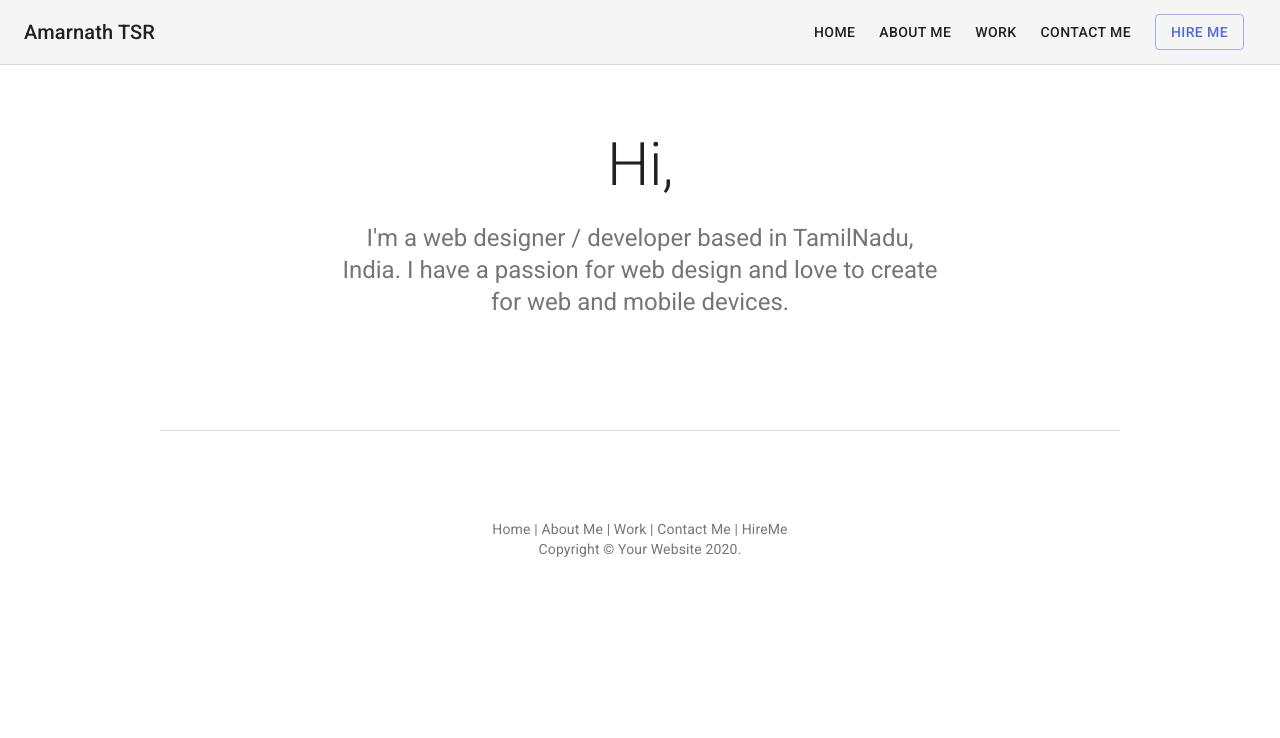
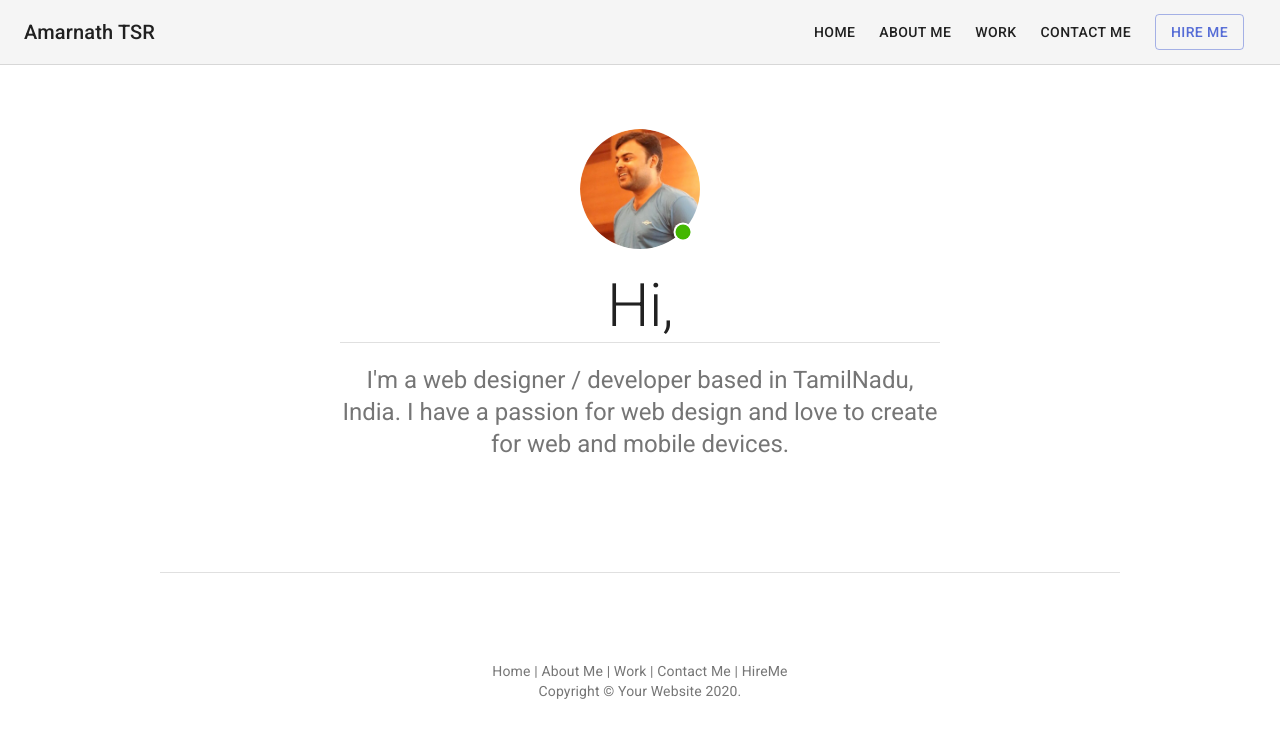
Before and after one commit to helloamarnath/amarnathnextjs, a Next.js app: page / in a window 1280 px wide. Shown: the top 738 px of the page. Built offline with nearby package versions, Linux system fonts and the light colour scheme.

Commit message:
menu added

```diff
--- a/pages/index.js
+++ b/pages/index.js
@@ -11,10 +11,55 @@
 import Toolbar from '@material-ui/core/Toolbar';
 import Typography from '@material-ui/core/Typography';
 import Link from '@material-ui/core/Link';
-import { makeStyles } from '@material-ui/core/styles';
+import { makeStyles, withStyles } from '@material-ui/core/styles';
 import Container from '@material-ui/core/Container';
 import Box from '@material-ui/core/Box';
-
+import Badge from '@material-ui/core/Badge';
+import Avatar from '@material-ui/core/Avatar';
+import Divider from '@material-ui/core/Divider';
+import clsx from 'clsx';
+import SwipeableDrawer from '@material-ui/core/SwipeableDrawer';
+import List from '@material-ui/core/List';
+import ListItem from '@material-ui/core/ListItem';
+import ListItemIcon from '@material-ui/core/ListItemIcon';
+import ListItemText from '@material-ui/core/ListItemText';
+import InboxIcon from '@material-ui/icons/MoveToInbox';
+import MailIcon from '@material-ui/icons/Mail';
+import IconButton from '@material-ui/core/IconButton';
+import MenuIcon from '@material-ui/icons/Menu';
+import Hidden from '@material-ui/core/Hidden';
+const StyledBadge = withStyles((theme) => ({
+  badge: {
+    backgroundColor: '#44b700',
+    color: '#44b700',
+    height: "15px",
+    padding: "0",
+    minWidth: "15px",
+    borderRadius: "15px",
+    boxShadow: `0 0 0 2px ${theme.palette.background.paper}`,
+    '&::after': {
+      position: 'absolute',
+      top: 0,
+      left: 0,
+      width: '100%',
+      height: '100%',
+      borderRadius: '50%',
+      animation: '$ripple 1.2s infinite ease-in-out',
+      border: '1px solid currentColor',
+      content: '""',
+    },
+  },
+  '@keyframes ripple': {
+    '0%': {
+      transform: 'scale(.8)',
+      opacity: 1,
+    },
+    '100%': {
+      transform: 'scale(2.4)',
+      opacity: 0,
+    },
+  },
+}))(Badge);
 function Copyright() {
   return (
     <>
@@ -91,6 +136,16 @@
       paddingBottom: theme.spacing(6),
     },
   },
+  large: {
+    width: theme.spacing(15),
+    height: theme.spacing(15),
+  },
+  list: {
+    width: 250,
+  },
+  fullList: {
+    width: 'auto',
+  },
 }));
 
 const tiers = [
@@ -131,15 +186,61 @@
 
 export default function Index() {
   const classes = useStyles();
+  const [state, setState] = React.useState({
+    top: false,
+    left: false,
+    bottom: false,
+    right: false,
+  });
+  const toggleDrawer = (anchor, open) => (event) => {
+    if (event && event.type === 'keydown' && (event.key === 'Tab' || event.key === 'Shift')) {
+      return;
+    }
 
+    setState({ ...state, [anchor]: open });
+  };
+
+  const list = (anchor) => (
+    <div
+      className={clsx(classes.list, {
+        [classes.fullList]: anchor === 'top' || anchor === 'bottom',
+      })}
+      role="presentation"
+      onClick={toggleDrawer(anchor, false)}
+      onKeyDown={toggleDrawer(anchor, false)}
+    >
+      <List>
+        {['Inbox', 'Starred', 'Send email', 'Drafts'].map((text, index) => (
+          <ListItem button key={text}>
+            <ListItemIcon>{index % 2 === 0 ? <InboxIcon /> : <MailIcon />}</ListItemIcon>
+            <ListItemText primary={text} />
+          </ListItem>
+        ))}
+      </List>
+      <Divider />
+      <List>
+        {['All mail', 'Trash', 'Spam'].map((text, index) => (
+          <ListItem button key={text}>
+            <ListItemIcon>{index % 2 === 0 ? <InboxIcon /> : <MailIcon />}</ListItemIcon>
+            <ListItemText primary={text} />
+          </ListItem>
+        ))}
+      </List>
+    </div>
+  );
   return (
     <React.Fragment>
       <CssBaseline />
       <AppBar position="static" color="default" elevation={0} className={classes.appBar}>
         <Toolbar className={classes.toolbar}>
+        <Hidden only={['xl', 'lg']}>    <IconButton onClick={toggleDrawer("left", true)} edge="start" className={classes.menuButton} color="inherit" aria-label="menu">
+      <MenuIcon />
+    </IconButton>
+    </Hidden>
           <Typography variant="h6" color="inherit" noWrap className={classes.toolbarTitle}>
             Amarnath TSR
           </Typography>
+          <Hidden only={['sm', 'xs']}>
           <nav>
           <Link variant="button" color="textPrimary" href="#" className={classes.link}>
               Home
@@ -154,15 +255,37 @@
               Contact Me
             </Link>
           </nav>
+          </Hidden>
           <Button href="#" color="primary" variant="outlined" className={classes.link}>
             Hire Me
           </Button>
         </Toolbar>
+          <SwipeableDrawer
+            anchor={"left"}
+            open={state["left"]}
+            onClose={toggleDrawer("left", false)}
+            onOpen={toggleDrawer("left", true)}
+          >
+            {list("left")}
+          </SwipeableDrawer>
       </AppBar>
       {/* Hero unit */}
       <Container maxWidth="sm" component="main" className={classes.heroContent}>
+      <Typography component="h1" variant="h2" align="center" color="textPrimary" gutterBottom>
+      <StyledBadge
+        overlap="circle"
+        anchorOrigin={{
+          vertical: 'bottom',
+          horizontal: 'right',
+        }}
+        variant="dot"
+      >
+        <Avatar  alt="Remy Sharp" src="assets/images/amarnathlogo.png" className={classes.large} />
+      </StyledBadge>
+      </Typography>
         <Typography component="h1" variant="h2" align="center" color="textPrimary" gutterBottom>
           Hi,
+          <Divider />
         </Typography>
         <Typography variant="h5" align="center" color="textSecondary" component="p">
 
```
